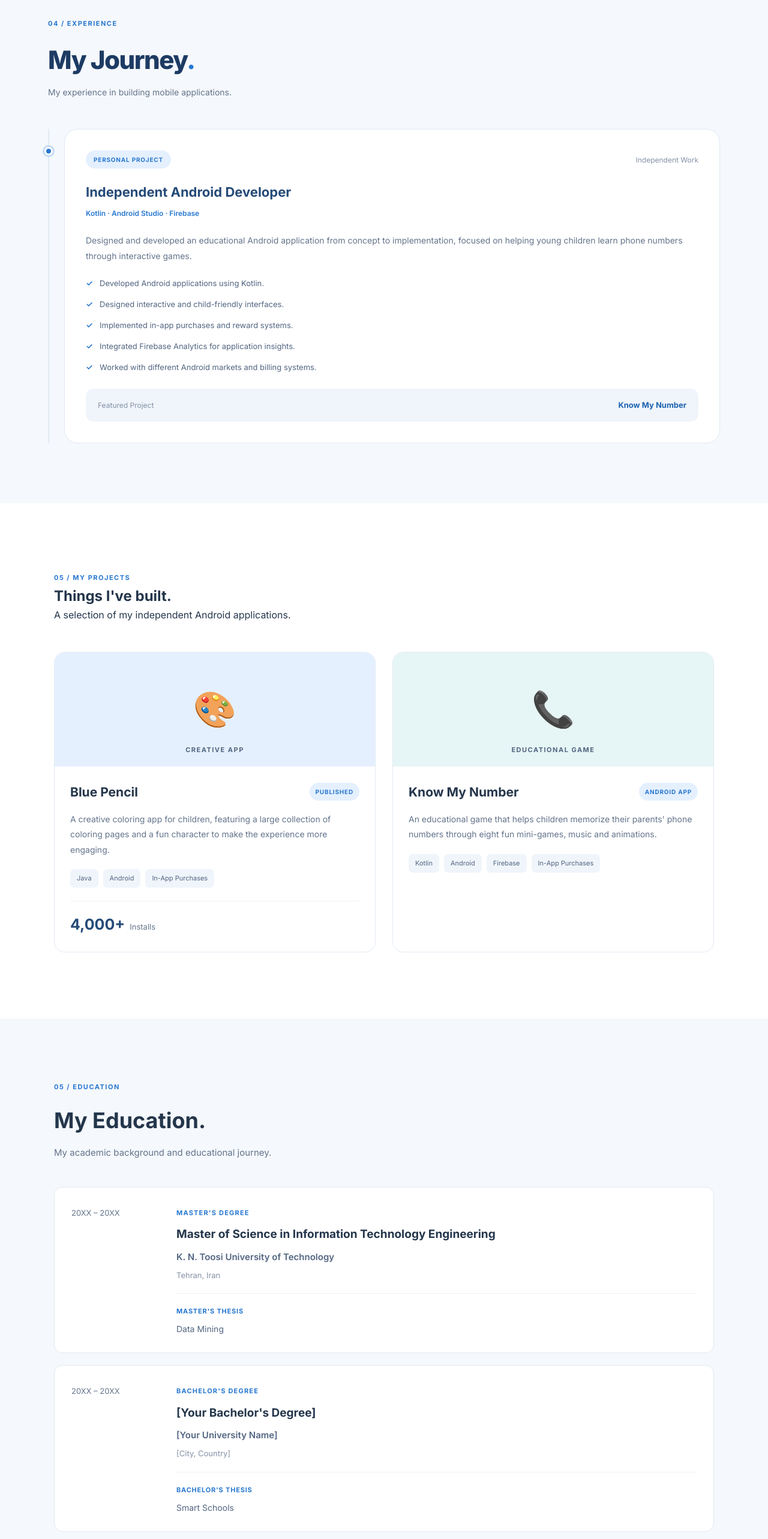
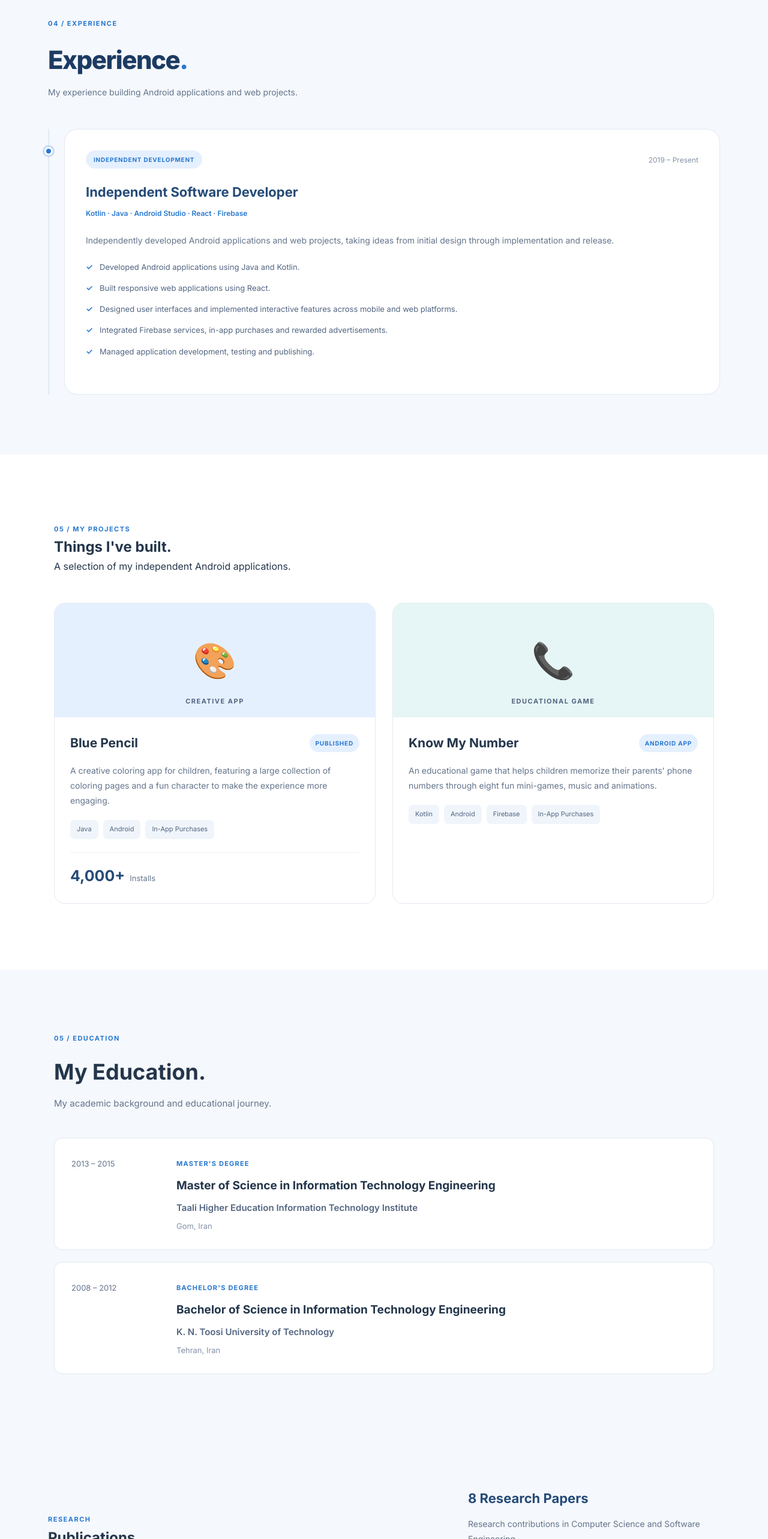
Before and after one commit to sasemanmanzar/personal-portfolio, a React (Create React App) app: page / in a window 1280 px wide. Shown: the part 2348-4914 px from the top of the page at 60% size. Built offline with nearby package versions, Linux system fonts and the light colour scheme.

Commit message:
edit texts

```diff
--- a/public/index.html
+++ b/public/index.html
@@ -2,7 +2,7 @@
 <html lang="en">
   <head>
     <meta charset="utf-8" />
-    <link rel="icon" href="%PUBLIC_URL%/favicon.ico" />
+    <link rel="icon" type="image/svg+xml" href="%PUBLIC_URL%/favicon.svg" />
     <meta name="viewport" content="width=device-width, initial-scale=1" />
     <meta name="theme-color" content="#000000" />
     <meta
@@ -24,7 +24,8 @@
       work correctly both with client-side routing and a non-root public URL.
       Learn how to configure a non-root public URL by running `npm run build`.
     -->
-    <title>React App</title>
+    <!-- <title>React App</title> -->
+    <title>Sara | Software Developer</title>
   </head>
   <body>
     <noscript>You need to enable JavaScript to run this app.</noscript>
--- a/src/App.css
+++ b/src/App.css
@@ -806,9 +806,13 @@
   transition: transform 0.3s ease, box-shadow 0.3s ease;
 }
 
-.education-card:hover {
+/* .education-card:hover {
   transform: translateY(-4px);
   box-shadow: 0 12px 28px rgba(16, 44, 86, 0.06);
+} */
+.education-card:hover {
+  transform: translateY(-2px);
+  box-shadow: 0 8px 20px rgba(16, 44, 86, 0.05);
 }
 
 .education-date {
@@ -853,9 +857,14 @@
     font-size: 30px;
   }
 }
-.thesis-info {
+/* .thesis-info {
   margin-top: 20px;
   padding-top: 15px;
+  border-top: 1px solid var(--border-light);
+} */
+.thesis-info {
+  margin-top: 16px;
+  padding-top: 12px;
   border-top: 1px solid var(--border-light);
 }
 
@@ -872,6 +881,22 @@
   font-size: 14px;
   margin-top: 7px;
   line-height: 1.6;
+}
+
+.experience-project-name {
+  /* color: var(--accent-color); */
+  color: var(--muted-color);
+  font-size: 14px;
+  font-weight: 600;
+  margin-top: 6px;
+  letter-spacing: 0.2px;
+}
+
+.experience-context {
+  color: var(--muted-color);
+  font-size: 12px;
+  font-weight: 500;
+  letter-spacing: 0.3px;
 }
 
 
--- a/src/App.js
+++ b/src/App.js
@@ -380,11 +380,12 @@ function App() {
               <span className="section-label">04 / EXPERIENCE</span>
 
               <h2>
-                My Journey<span>.</span>
+                Experience<span>.</span>
               </h2>
 
               <p>
-                My experience in building mobile applications.
+                My experience building Android applications and web projects.
+                {/* My journey in designing, developing, and publishing Android applications.               */}
               </p>
             </div>
 
@@ -398,35 +399,46 @@ function App() {
 
                   <div className="experience-top">
                     <span className="experience-badge">
-                      PERSONAL PROJECT
+                      INDEPENDENT DEVELOPMENT
                     </span>
 
                     <span className="experience-type">
-                      Independent Work
+                      2019 – Present
                     </span>
                   </div>
 
-                  <h3>Independent Android Developer</h3>
+                  <h3>Independent Software Developer</h3>
 
                   <p className="experience-tech">
-                    Kotlin · Android Studio · Firebase
+                    Kotlin · Java · Android Studio · React · Firebase
                   </p>
 
                   <p className="experience-description">
-                    Designed and developed an educational Android
-                    application from concept to implementation,
-                    focused on helping young children learn phone
-                    numbers through interactive games.
+                    Independently developed Android applications and web projects, taking ideas from initial design through implementation and release.
                   </p>
 
                   <ul className="experience-list">
                     <li>
-                      Developed Android applications using Kotlin.
+                      Developed Android applications using Java and Kotlin.
                     </li>
 
                     <li>
-                      Designed interactive and child-friendly interfaces.
+                      Built responsive web applications using React.
                     </li>
+
+                    <li>
+                      Designed user interfaces and implemented interactive features across mobile and web platforms.
+                    </li>
+
+                    <li>
+                      Integrated Firebase services, in-app purchases and rewarded advertisements.
+                    </li>
+
+                    <li>
+                      Managed application development, testing and publishing.
+                    </li>
+
+                    {/*
 
                     <li>
                       Implemented in-app purchases and reward systems.
@@ -438,13 +450,14 @@ function App() {
 
                     <li>
                       Worked with different Android markets and billing systems.
-                    </li>
+                    </li> */}
                   </ul>
 
-                  <div className="experience-project">
+                  {/* <div className="experience-project">
                     <span>Featured Project</span>
                     <strong>Know My Number</strong>
-                  </div>
+                    <strong>Blue Pencil</strong>
+                  </div> */}
 
                 </div>
 
@@ -544,36 +557,36 @@ function App() {
               {/* Master's Degree */}
               <article className="education-card">
                 <div className="education-date">
-                  20XX – 20XX
+                  2013 – 2015
                 </div>
 
                 <div className="education-details">
                   <span className="education-level">MASTER'S DEGREE</span>
                   <h3>Master of Science in Information Technology Engineering</h3>
-                  <h4>K. N. Toosi University of Technology</h4>
-                  <p>Tehran, Iran</p>
-                  <div className="thesis-info">
+                  <h4>Taali Higher Education Information Technology Institute</h4>
+                  <p>Gom, Iran</p>
+                  {/* <div className="thesis-info">
                     <span>Master's Thesis</span>
                     <p>Data Mining</p>
-                  </div>
+                  </div> */}
                 </div>
               </article>
 
               {/* Bachelor's Degree */}
               <article className="education-card">
                 <div className="education-date">
-                  20XX – 20XX
+                  2008 – 2012
                 </div>
 
                 <div className="education-details">
                   <span className="education-level">BACHELOR'S DEGREE</span>
-                  <h3>[Your Bachelor's Degree]</h3>
-                  <h4>[Your University Name]</h4>
-                  <p>[City, Country]</p>
-                  <div className="thesis-info">
+                  <h3>Bachelor of Science in Information Technology Engineering</h3>
+                  <h4>K. N. Toosi University of Technology</h4>
+                  <p>Tehran, Iran</p>
+                  {/* <div className="thesis-info">
                     <span>Bachelor's Thesis</span>
                     <p>Smart Schools</p>
-                  </div>
+                  </div> */}
                 </div>
               </article>
 
@@ -630,8 +643,6 @@ function App() {
           </div>
         </section>
 
-
-
       </main>
 
 
@@ -645,14 +656,21 @@ function App() {
         <p>Designed & Built with care by Sara.</p>
 
         <div className="footer-links">
-          <a href="#home">Home</a>
+          {/* <a href="#home">Home</a>
           <a href="#about">About</a>
           <a href="#projects">Projects</a>
-          <a href="#contact">Contact</a>
+          <a href="#contact">Contact</a> */}
+
+          <a href="#home">{content.navigation.home}</a>
+          <a href="#about">{content.navigation.about}</a>
+          <a href="#skills">{content.navigation.skills}</a>
+          <a href="#experience">{content.navigation.experience}</a>
+          <a href="#projects">{content.navigation.projects}</a>
+          <a href="#education">{content.navigation.education}</a>
         </div>
 
         <div className="footer-bottom">
-          <span>© {new Date().getFullYear()} Sara. All rights reserved.</span>
+          <span>© {new Date().getFullYear()} Sara Aseman-Manzar. All rights reserved.</span>
           <a href="#home">Back to top ↑</a>
         </div>
 
```
Also changed, not shown: public/favicon.svg (added).
